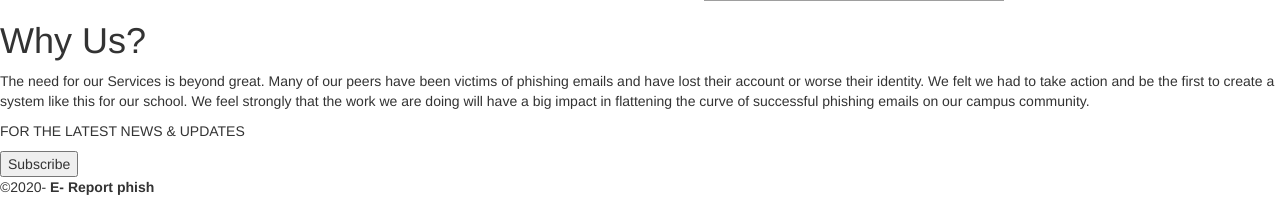
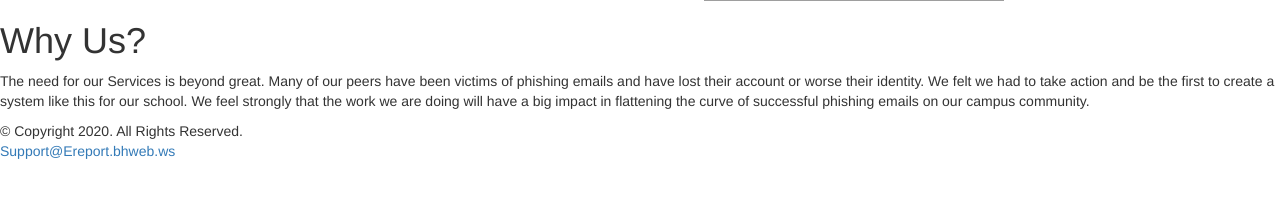
Before and after one commit to ahesh001/EReportHome, a PHP site: the page made by index (3).php in a window 1280 px wide. Shown: the part 1285-1482 px from the top of the page. After the commit the page ends 1444 px from the top, so only its background shows below. Run offline with PHP 8.4, Linux system fonts and the light colour scheme; a stand-in replaces the project's code that opens the database connection; some libraries are stand-ins or nearby versions; grey boxes are pictures that could not be loaded.

Commit message:
Update footer.php
Update from Cpanel

```diff
--- a/footer.php
+++ b/footer.php
@@ -1,19 +1,16 @@
 <footer>
-
 <html>
+<!--
 <section class="footer_banner" id="contact">
-
-
-
-<p class="hero_header">FOR THE LATEST NEWS &amp; UPDATES</p>
-
 <button type="submit" name="Subscribe">Subscribe</button>
 </section>
 <!-- Copyrights Section -->
-
+<!--
 <div class="copyright">&copy;2020- <strong>E- Report phish&nbsp;</strong></div>
 <!-- Main Container Ends -->
-
+	<footer>
+		&copy; Copyright 2020. All Rights Reserved. <br>
+			<a href="mailto: Support@Ereport.bhweb.ws"> Support@Ereport.bhweb.ws</a>
+	</footer>
 </html>
-
 </footer>
```
